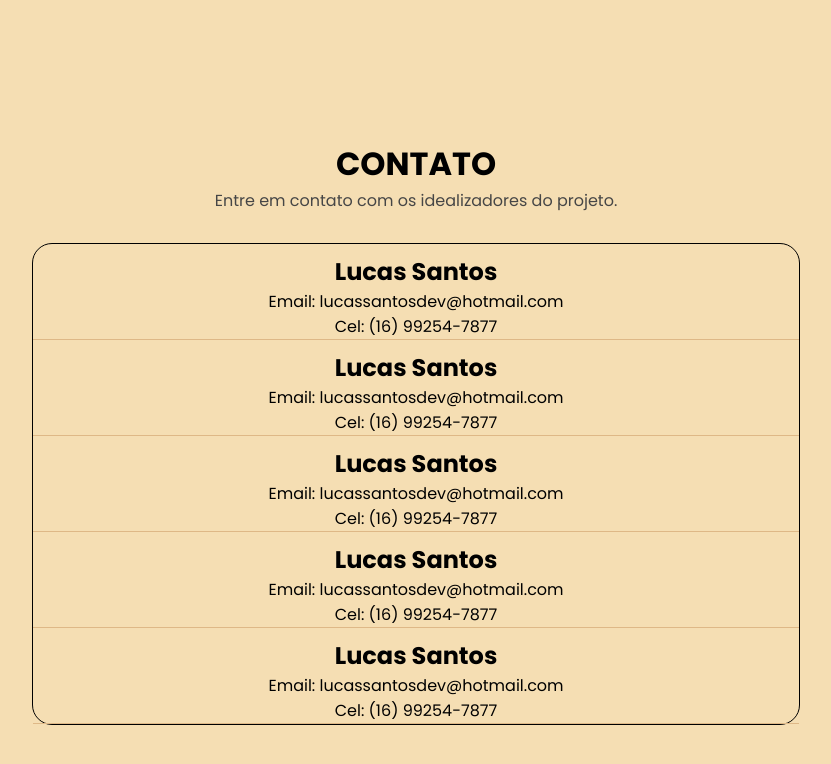
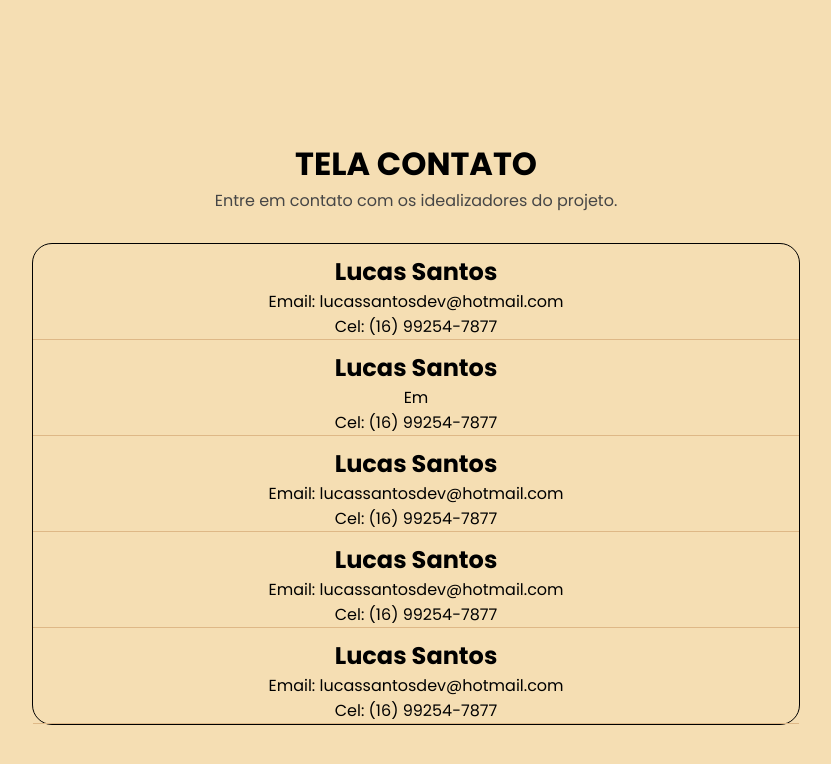
Before and after one commit to LucasSantosTaqua/teste, a plain HTML site: page Index.html in a window 1280 px wide. Shown: the whole page, without its empty margins (224-1055 px from the left). Drawn offline with Linux system fonts and the light colour scheme.

Commit message:
Update Index.html

```diff
--- a/Index.html
+++ b/Index.html
@@ -9,7 +9,7 @@
 </head>
 <body>
     <div class="contato-container">
-        <h1>CONTATO</h1>
+        <h1>TELA CONTATO</h1>
         <label for="">Entre em contato com os idealizadores do projeto.</label>
     </div>
 
@@ -21,7 +21,7 @@
         </div>
         <div class="contato-info-item">
             <h2>Lucas Santos</h2>
-            <p>Email: lucassantosdev@hotmail.com</p>
+            <p>Em</p>
             <p>Cel: (16) 99254-7877</p>
         </div>
         <div class="contato-info-item">
```
